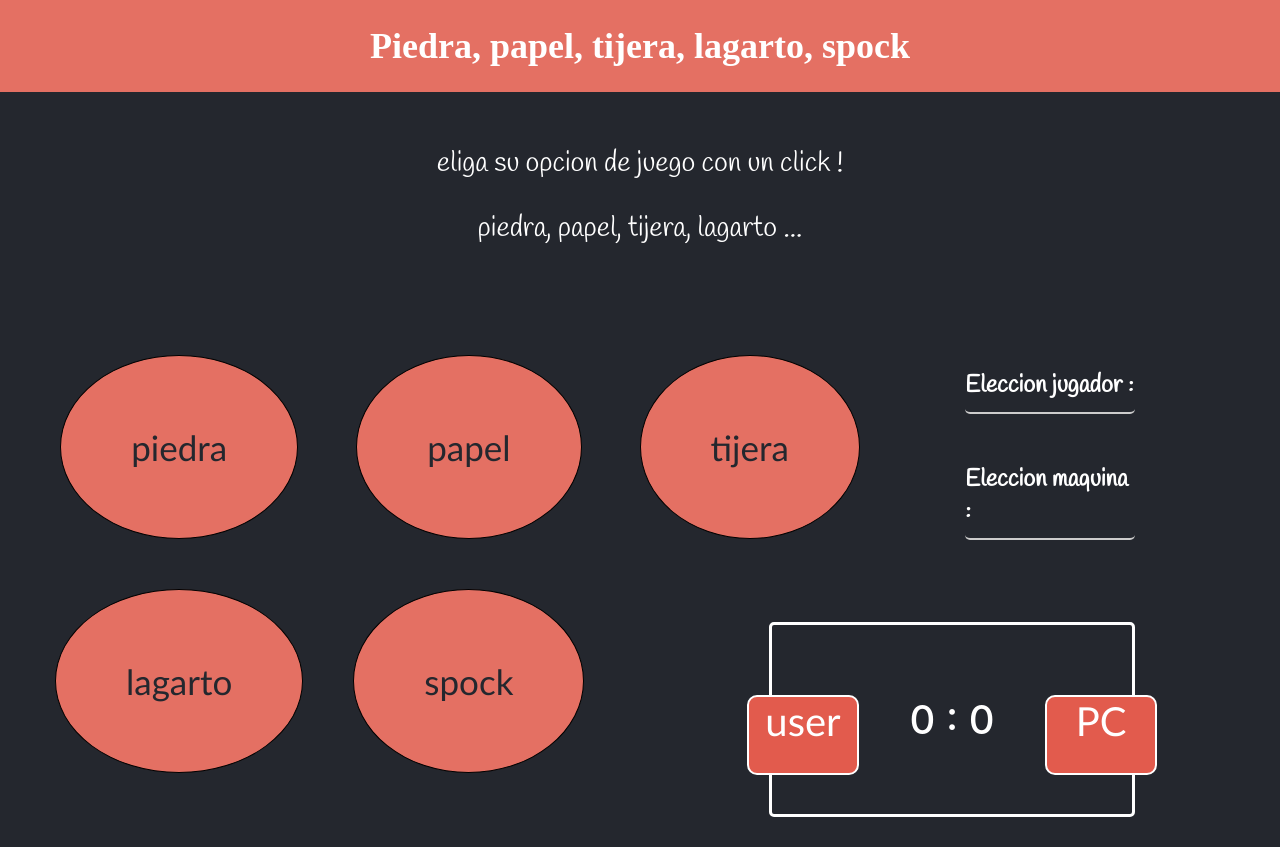
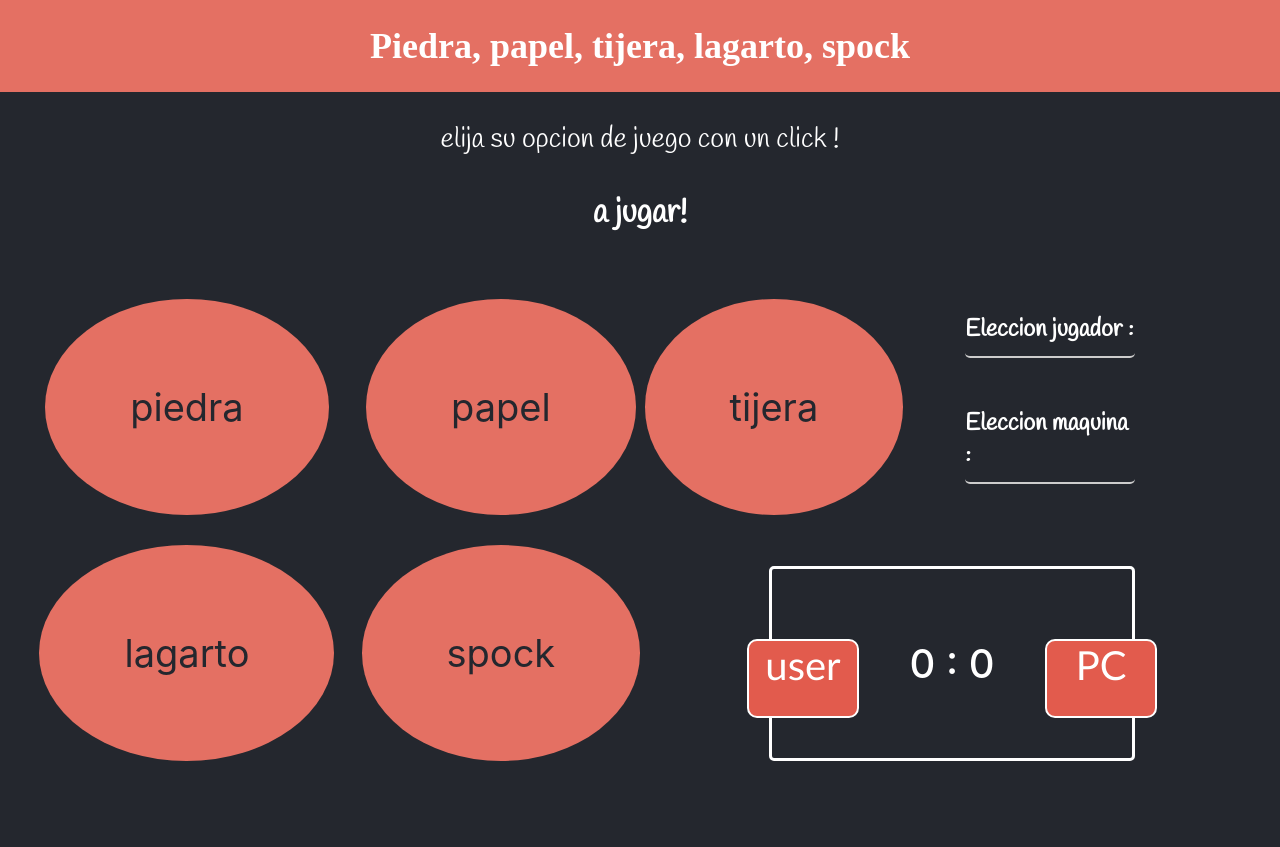
Before and after one commit to BraianRosales/unq-ui-braian-rosales-trabajo-final, a React (Create React App) app: page / in a window 1280 px wide. After the commit the page ends 809 px from the top, so only its background shows below. Built offline with nearby package versions, Linux system fonts and the light colour scheme; a web font is replaced by a local one.

Commit message:
se le dio comportamiento al marcador

```diff
--- a/src/App.css
+++ b/src/App.css
@@ -4,15 +4,15 @@
 
 .opciones{
   display: grid;
-  grid-template-columns: 1fr 1fr 1fr;
+  grid-template-columns: 1fr 1fr 27%;
   justify-items: center;
   padding: 30px;
-
+  row-gap: 30px;
 }
 
 .comienzo{
   font-size : 22px;
-  padding: 25px;
+  padding: 1px;
   text-align: center;
   font-family: 'Handlee', cursive;
   font-size: 28px;
@@ -20,13 +20,10 @@
 }
 
 .opcion{
-  font-size : 35px;
-  font-family: 'Gill Sans', 'Gill Sans MT', Calibri, 'Trebuchet MS', sans-serif;
-  border: 1px solid black;
+  font-size : 38px;
   border-radius: 100%;
-  padding: 70px;
+  padding: 85px;
   cursor: pointer;
-  margin: 25px;
   color: #24272e;
   background: #e47063;
 }
@@ -74,7 +71,6 @@ body{
 .sidebar-item{
   background: #24272e;
   padding: 25px;
-  margin-top: 25px;
   margin-right: 100px;
   color: #ffffff;
 }
--- a/src/App.js
+++ b/src/App.js
@@ -4,15 +4,13 @@ import './components/Opcion';
 import './components/Resultado';
 import Eleccion from './components/Eleccion';
 import Opcion from './components/Opcion';
-import Marcador from './components/Marcador';
 import Routes from './Routes';
 
 function App() {
 
     const [eleccionJugador, setEleccionJugador] = useState({});
     const [eleccionMaquina, setEleccionMaquina] = useState({});
-    const [contadorUser, setContadorUser] = useState(0);
-    const [contadorPc, setContadorPc] = useState(0);
+
 
     const opciones = [
         {
@@ -64,11 +62,10 @@ function App() {
             <body>
                 <div className="comienzo">
                     <p>
-                        eliga su opcion de juego con un click !
-                     </p>
-                    <p>
-                        piedra, papel, tijera, lagarto ...
+                        elija su opcion de juego con un click !
+                        <h3>a jugar!</h3>
                     </p>
+
                 </div>
 
                 <Eleccion jugador={eleccionJugador} maquina={eleccionMaquina} />
@@ -82,10 +79,8 @@ function App() {
                     }
                 </div>
 
-                <Routes eleccionJugador={eleccionJugador} eleccionMaquina={eleccionMaquina} />
-
+                 <Routes eleccionJugador={eleccionJugador} eleccionMaquina={eleccionMaquina} />
             </body>
-
         </div>
     );
 }
--- a/src/Routes.jsx
+++ b/src/Routes.jsx
@@ -1,18 +1,16 @@
 import React from 'react';
-import { BrowserRouter as Router, Switch, Route } from 'react-router-dom';
+import { BrowserRouter as Router, Route } from 'react-router-dom';
 import Resultado from './components/Resultado';
 
 const Routes = ({ eleccionJugador, eleccionMaquina }) => {
     return (
 
         <Router>
-            <Switch>
                 <Route exact path="/"
                     render={props => (
                         <Resultado {...props} jugador={eleccionJugador} maquina={eleccionMaquina} />
                     )}
                 />
-            </Switch>
         </Router>
     );
 
--- a/src/components/Eleccion.jsx
+++ b/src/components/Eleccion.jsx
@@ -15,7 +15,7 @@ export default function Eleccion(props) {
                         <div className="eleccion">{props.maquina.eleccion}</div>
                     </section>
 
-                    <Marcador />
+                    <Marcador jugador={props.jugador} maquina={props.maquina}/>
                 </main>
             </div>
 
--- a/src/components/Marcador.jsx
+++ b/src/components/Marcador.jsx
@@ -1,13 +1,26 @@
-import React from 'react';
 
-export default function Marcador(props) {
+import React, { useState } from 'react';
+
+let scoreUsuario = 0;
+let scorePc = 0;
+
+export default function Marcador({ jugador, maquina }) {
+
+    if ((jugador.derrota === maquina.eleccion && jugador.eleccion ||
+        jugador.tambienDerrota === maquina.eleccion && jugador.eleccion)) {
+        scoreUsuario = scoreUsuario + 1
+    } else if ((maquina.derrota === jugador.eleccion && jugador.eleccion ||
+        maquina.tambienDerrota === jugador.eleccion && jugador.eleccion)) {
+        scorePc = scorePc + 1
+    }
 
     return (
+
         <div className="marcador">
             <div className="user-label badge"> user</div>
             <div className="comp-label badge"> PC </div>
-            <span id="user-score"> 0 </span> :
-            <span id="comp-score"> 0 </span>
+            <span id="user-score"> {scoreUsuario / 2} </span> :
+            <span id="comp-score"> {scorePc / 2} </span>
         </div>
     );
 }
```
Also changed, not shown: 1 other file (tests, documents, lock files or other folders).
